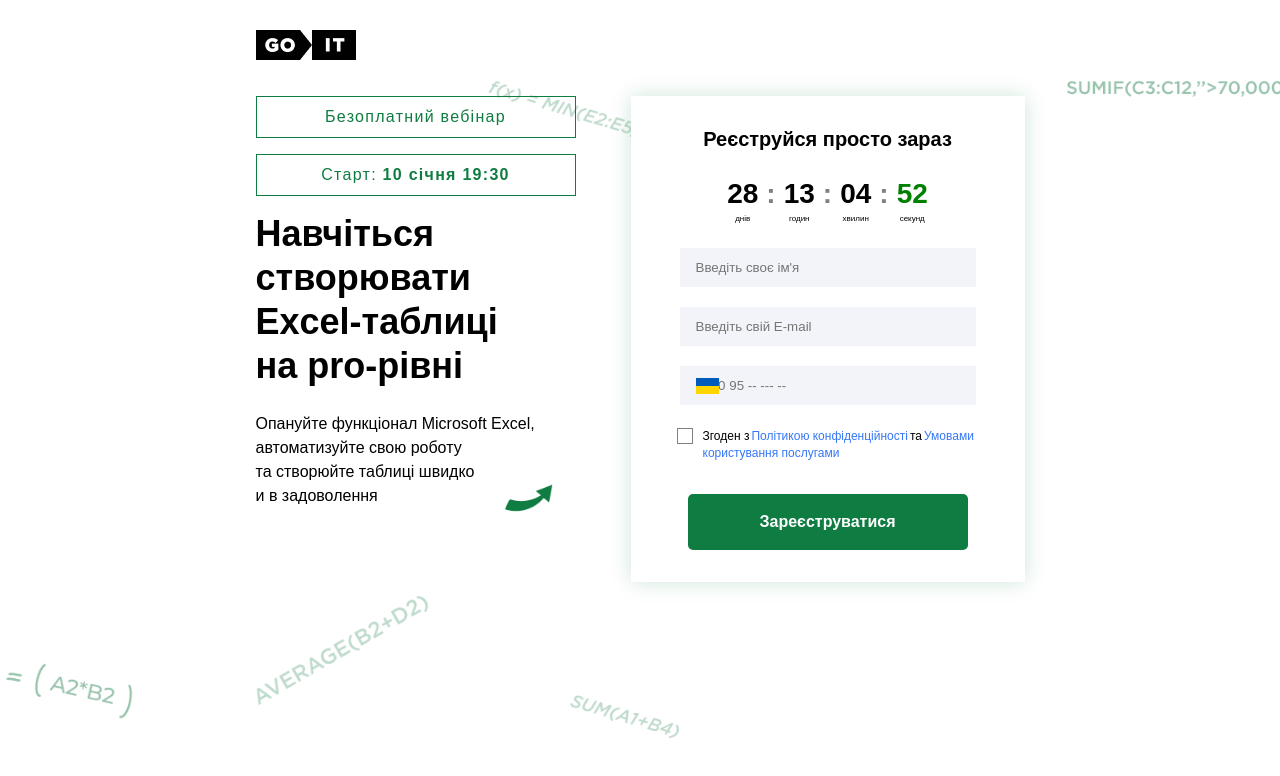
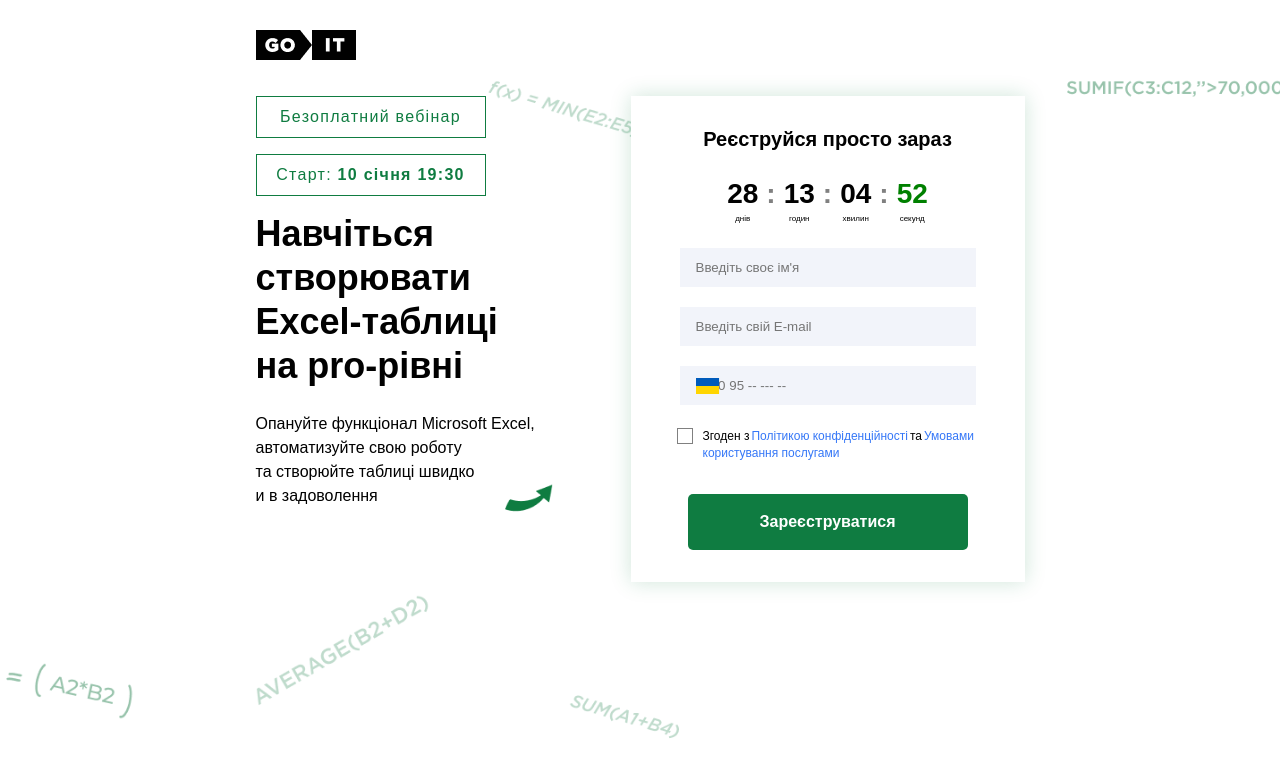
Before and after one commit to alex-miami-petrov/my_excel, a React (Vite) app in the folder vite-project/: page / in a window 1280 px wide. Shown: the top 776 px of the page. Built offline with nearby package versions, Linux system fonts and the light colour scheme.

Commit message:
fix_form

```diff
--- a/vite-project/src/components/hero/hero.module.css
+++ b/vite-project/src/components/hero/hero.module.css
@@ -138,7 +138,7 @@
     box-sizing: border-box;
     line-height: 1.5;
     font-size: 16px;
-    width: 320px;
+    width: 230px;
     padding: 8px 16px;
     text-align: center;
   }
```
